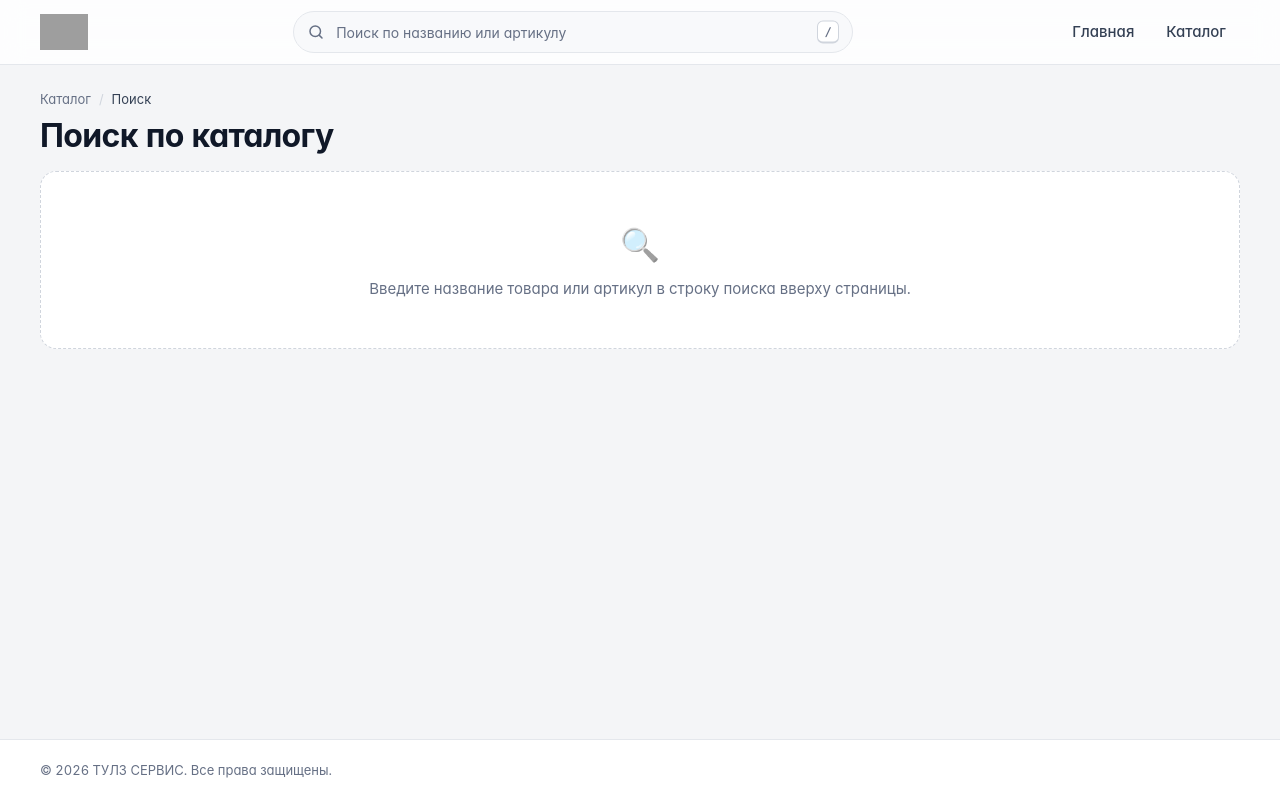
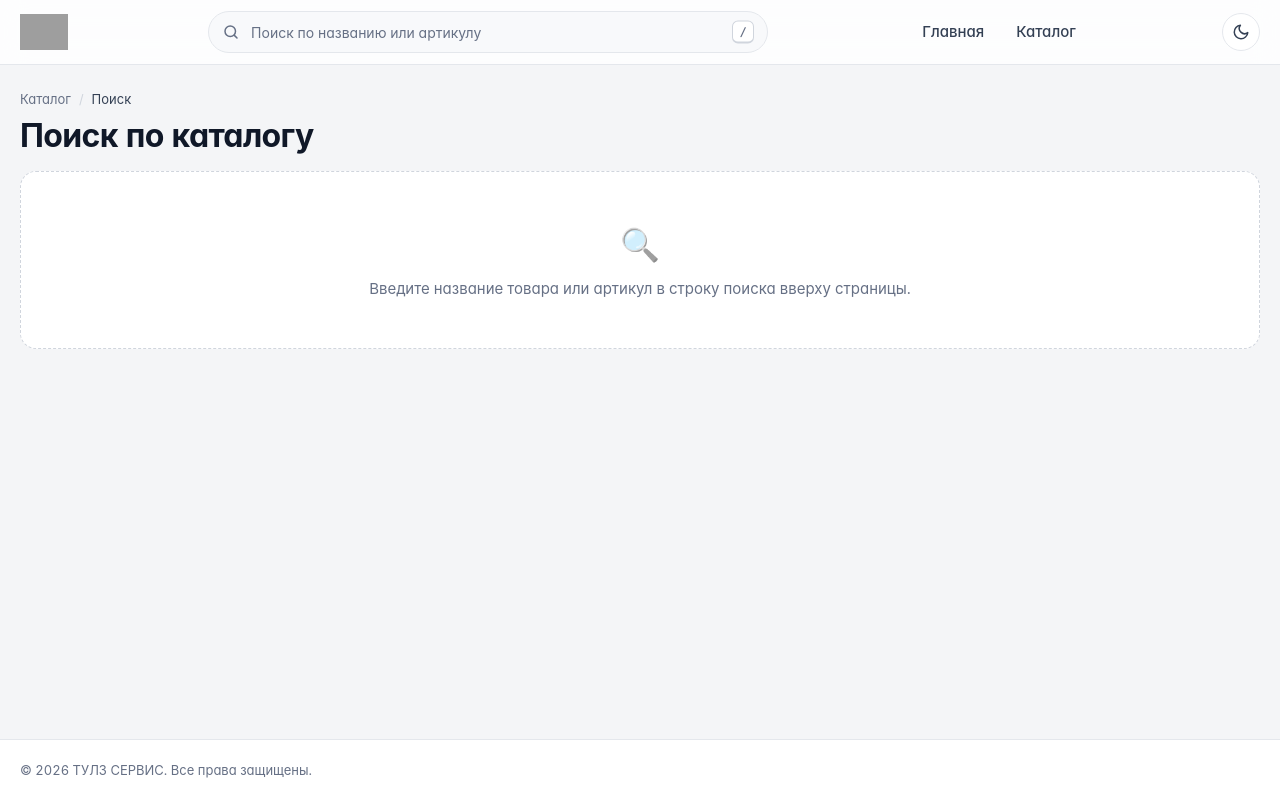
Before and after one commit to AnreX73/_tools, a Django app: page /search/ in a window 1280 px wide. Run offline with Django 5.2, Linux system fonts and the light colour scheme; grey boxes are pictures that could not be loaded.

Commit message:
add dark theme

```diff
--- a/tools_shop/shop/templates/shop/base.html
+++ b/tools_shop/shop/templates/shop/base.html
@@ -5,6 +5,26 @@
     <meta charset="UTF-8">
     <meta http-equiv="X-UA-Compatible" content="IE=edge">
     <meta name="viewport" content="width=device-width, initial-scale=1.0">
+    <meta name="color-scheme" content="light dark">
+    <script>
+        /* применяем тему до отрисовки, чтобы не было белой вспышки */
+        (function () {
+            var t = null;
+            try { t = localStorage.getItem('theme'); } catch (e) {}
+            if (t !== 'light' && t !== 'dark') {
+                t = window.matchMedia && matchMedia('(prefers-color-scheme: dark)').matches ? 'dark' : 'light';
+            }
+            document.documentElement.setAttribute('data-theme', t);
+        })();
+
+        /* подставляет логотип под текущую тему; src ставится только один раз, лишний файл не грузится */
+        window.setSiteLogo = function () {
+            var img = document.getElementById('site-logo');
+            if (!img) return;
+            var src = img.getAttribute('data-src-' + document.documentElement.getAttribute('data-theme'));
+            if (src && img.getAttribute('src') !== src) img.setAttribute('src', src);
+        };
+    </script>
     <title>{% block title %}{{ title }}{% endblock %}</title>
     <link rel="stylesheet" href="{% static 'css/style.css' %}">
     <script src="{% static 'js/main.js' %}" defer></script>
@@ -19,8 +39,12 @@
     <header class="site-header">
         <div class="container header-inner">
             <a class="logo" href="{% url 'shop:index' %}">
-                <img class="logo-img" src="{% static 'shop/images/tools_logo.png' %}"
-                     alt="Магазин инструментов" width="512" height="333" decoding="async">
+                <img id="site-logo" class="logo-img" alt="Магазин инструментов" width="512" height="333" decoding="async"
+                     data-src-light="{% static 'shop/images/tools_logo.png' %}"
+                     data-src-dark="{% static 'shop/images/logo_dark_header.png' %}">
+                <script>window.setSiteLogo();</script>
+                <noscript><img class="logo-img" src="{% static 'shop/images/tools_logo.png' %}"
+                     alt="Магазин инструментов" width="512" height="333"></noscript>
             </a>
             <form class="site-search" role="search" action="{% url 'shop:search' %}" method="get"
                   x-data="searchBox" @submit="submit($event)"
@@ -54,6 +78,21 @@
                 <a href="{% url 'shop:catalog' %}" class="{% if url_name == 'catalog' or url_name == 'category' or url_name == 'product' %}active{% endif %}">Каталог</a>
             </nav>
             {% endwith %}
+            <button type="button" class="theme-toggle"
+                    x-data="{ dark: document.documentElement.dataset.theme === 'dark',
+                              toggle() {
+                                  this.dark = !this.dark;
+                                  const t = this.dark ? 'dark' : 'light';
+                                  document.documentElement.dataset.theme = t;
+                                  window.setSiteLogo();
+                                  try { localStorage.setItem('theme', t); } catch (e) {}
+                              } }"
+                    @click="toggle()"
+                    :aria-label="dark ? 'Включить светлую тему' : 'Включить тёмную тему'"
+                    :title="dark ? 'Светлая тема' : 'Тёмная тема'">
+                <svg x-show="!dark" width="18" height="18" viewBox="0 0 24 24" fill="none" stroke="currentColor" stroke-width="2" stroke-linecap="round" stroke-linejoin="round" aria-hidden="true"><path d="M21 12.8A9 9 0 1 1 11.2 3a7 7 0 0 0 9.8 9.8z"/></svg>
+                <svg x-show="dark" x-cloak width="18" height="18" viewBox="0 0 24 24" fill="none" stroke="currentColor" stroke-width="2" stroke-linecap="round" aria-hidden="true"><circle cx="12" cy="12" r="4"/><path d="M12 2v2M12 20v2M4.9 4.9l1.4 1.4M17.7 17.7l1.4 1.4M2 12h2M20 12h2M4.9 19.1l1.4-1.4M17.7 6.3l1.4-1.4"/></svg>
+            </button>
         </div>
     </header>
 
--- a/tools_shop/static/css/style.css
+++ b/tools_shop/static/css/style.css
@@ -16,6 +16,7 @@
     --accent-soft: #eef4ff;
     --accent-ring: rgba(37, 99, 235, .18);
     --warm: #f97316;
+    --content-width: 1400px;
 
     --radius-sm: 8px;
     --radius: 12px;
@@ -28,7 +29,45 @@
     --ease: cubic-bezier(.2, .7, .2, 1);
     --header-h: 64px;
     --rail-w: 280px;
+
+    /* новые токены, вынесенные из захардкоженных значений */
+    --header-bg: rgba(255, 255, 255, .82);
+    --accent-tint: rgba(37, 99, 235, .12);
+    --mark-bg: #fef08a;
+
+    color-scheme: light;
 }
+
+/* --- тёмная тема: переопределяем только переменные --- */
+:root[data-theme="dark"] {
+    color-scheme: dark;
+
+    --bg: #0b0f17;
+    --panel: #151b27;
+    --panel-2: #1b2331;
+    --border: #263042;
+    --border-strong: #354258;
+    --text: #e6e9f0;
+    --text-2: #c3cad6;
+    --muted: #8b95a7;
+    --accent: #4f83ee;
+    --accent-hover: #7aa3f5;
+    --accent-soft: rgba(79, 131, 238, .15);
+    --accent-ring: rgba(79, 131, 238, .30);
+
+
+    --shadow-xs: 0 1px 2px rgba(0, 0, 0, .40);
+    --shadow-sm: 0 1px 3px rgba(0, 0, 0, .50), 0 1px 2px rgba(0, 0, 0, .30);
+    --shadow-md: 0 8px 24px -6px rgba(0, 0, 0, .60), 0 2px 6px -2px rgba(0, 0, 0, .40);
+
+    --header-bg: rgba(21, 27, 39, .82);
+    --accent-tint: rgba(79, 131, 238, .22);
+    --mark-bg: #854d0e;
+    --mark-text: #fef9c3;
+}
+
+/* hero и так тёмный — отделяем его от тёмного фона рамкой */
+:root[data-theme="dark"] .hero { box-shadow: inset 0 0 0 1px var(--border); }
 
 *, *::before, *::after { box-sizing: border-box; }
 
@@ -53,7 +92,7 @@ body {
  display: none !important;
  }
 
-.container { width: 100%; max-width: 1240px; margin: 0 auto; padding: 0 20px; }
+.container { width: 100%; max-width: var(--content-width); margin: 0 auto; padding: 0 20px; }
 
 a { color: var(--accent); text-decoration: none; transition: color .15s var(--ease); }
 a:hover { color: var(--accent-hover); }
@@ -65,7 +104,7 @@ a:hover { color: var(--accent-hover); }
 .site-header {
 
     position: sticky; top: 0; z-index: 30;
-    background: rgba(255, 255, 255, .82);
+    background: var(--header-bg);
     backdrop-filter: saturate(180%) blur(12px);
     -webkit-backdrop-filter: saturate(180%) blur(12px);
     border-bottom: 1px solid var(--border);
@@ -92,6 +131,14 @@ a:hover { color: var(--accent-hover); }
 .main-nav a.active {
  background: var(--accent-soft); color: var(--accent); }
 
+
+/* --- переключатель темы --- */
+.theme-toggle {
+    display: grid; place-items: center; flex: none; width: 38px; height: 38px; padding: 0;
+    border: 1px solid var(--border); border-radius: 999px; background: var(--panel); color: var(--text-2);
+    cursor: pointer; transition: border-color .15s var(--ease), color .15s var(--ease);
+}
+.theme-toggle:hover { border-color: var(--border-strong); color: var(--text); }
 
 main.container {
  flex: 1; padding-top: 24px; padding-bottom: 64px; }
@@ -192,7 +239,7 @@ code {
 .hero-eyebrow {
     display: inline-block; margin-bottom: 14px; padding: 4px 12px; border-radius: 999px;
     background: rgba(255, 255, 255, .08); border: 1px solid rgba(255, 255, 255, .12);
-    font-size: 18px; font-weight: 600; letter-spacing: .06em; text-transform: uppercase; color: #cbd5e1;
+    font-size: 12px; font-weight: 600; letter-spacing: .06em; text-transform: uppercase; color: #cbd5e1;
 }
 
 /* hero на десктопе: слоган крупно по центру колонки, мобильная раскладка не меняется */
@@ -230,7 +277,7 @@ code {
 .cascade-rail {
 
         position: fixed; z-index: 20; top: var(--header-h); bottom: 0;
-        left: max(0px, calc((100vw - 1240px) / 2));
+        left: max(0px, calc((100vw - var(--content-width)) / 2));
         width: var(--rail-w); overflow-y: auto; overscroll-behavior: contain;
         background: var(--panel); border-right: 1px solid var(--border);
         padding: 16px 12px; scrollbar-width: thin;
@@ -510,7 +557,7 @@ a.category-tile:hover .arrow { background: var(--accent); color: #fff; transform
 .chip:hover { border-color: var(--accent); color: var(--accent); }
 .chip-x {
     display: grid; place-items: center; width: 18px; height: 18px; border-radius: 999px;
-    background: rgba(37, 99, 235, .12); font-weight: 700; font-size: 12px; line-height: 1;
+    background: var(--accent-tint); font-weight: 700; font-size: 12px; line-height: 1;
 }
 .chip-reset { background: transparent; color: var(--muted); border-color: var(--border); padding-right: 12px; }
 .chip-reset:hover { color: var(--text); border-color: var(--border-strong); }
@@ -575,7 +622,7 @@ a.category-tile:hover .arrow { background: var(--accent); color: #fff; transform
 .image-modal img { display: block; width: 100%; height: auto; max-height: 80vh; object-fit: contain; border-radius: inherit; }
 .image-modal-close {
     position: absolute; top: -12px; right: -12px; width: 32px; height: 32px; padding: 0;
-    border: 0; border-radius: 50%; background: var(--text); color: #fff; font-size: 20px; line-height: 1; cursor: pointer;
+    border: 0; border-radius: 50%; background: var(--text); color: var(--bg); font-size: 20px; line-height: 1; cursor: pointer;
 }
 .image-modal-close:hover { background: var(--accent); }
 @media (max-width: 560px) {
@@ -748,7 +795,7 @@ a.category-tile:hover .arrow { background: var(--accent); color: #fff; transform
 .suggest-empty {
  padding: 18px 12px; text-align: center; color: var(--muted); font-size: 14px; }
 
-mark { background: #fef08a; color: inherit; border-radius: 3px; padding: 0 1px; }
+mark { background: var(--mark-bg); color: var(--mark-text, inherit); border-radius: 3px; padding: 0 1px; }
 .product-category { display: block; margin-bottom: 4px; color: var(--accent); font-size: 12px; font-weight: 500; }
 
 /* --- адаптив --- */
```
Also changed, not shown: tools_shop/static/js/main.js (deleted, +0 -13 lines).
